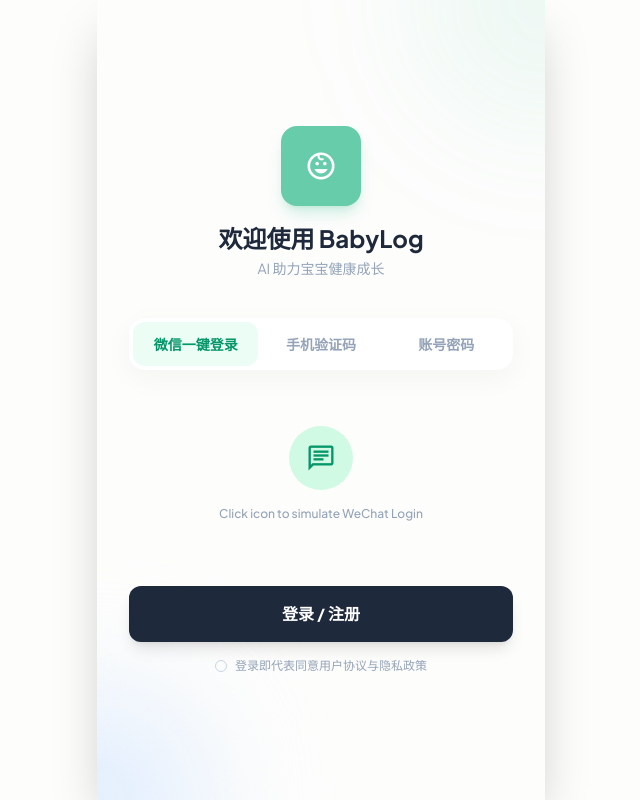
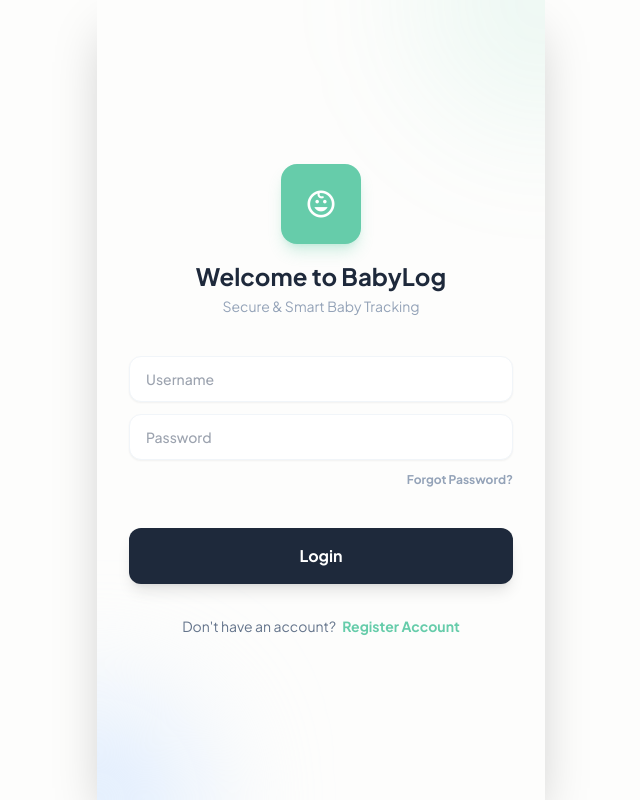
Before and after one commit to ghhykqfqc/baby-daily, a React (Vite) app: page / in a window 1280 px wide. Shown: the whole page, without its empty margins (319-959 px from the left). Built offline with nearby package versions, Linux system fonts and the light colour scheme.

Commit message:
修改登录、注册、忘记密码的找回重置

```diff
--- a/App.tsx
+++ b/App.tsx
@@ -6,11 +6,11 @@
 const LanguageContext = createContext<{
   lang: Language;
   toggleLang: () => void;
-  t: typeof TEXTS['zh'];
+  t: typeof TEXTS['en'];
 }>({
-  lang: 'zh',
+  lang: 'en',
   toggleLang: () => {},
-  t: TEXTS['zh'],
+  t: TEXTS['en'],
 });
 
 const useLanguage = () => useContext(LanguageContext);
@@ -115,11 +115,130 @@
     );
 };
 
+// --- Mock Auth Service ---
+const AuthService = {
+    getKey: () => 'babyLog_users',
+    getTokenKey: () => 'babyLog_token',
+
+    getUsers: () => {
+        const users = localStorage.getItem(AuthService.getKey());
+        return users ? JSON.parse(users) : [];
+    },
+
+    register: (username: string, password: string, answers: any) => {
+        const users = AuthService.getUsers();
+        if (users.find((u: any) => u.username === username)) {
+            throw new Error("Username already exists");
+        }
+        users.push({ username, password, answers });
+        localStorage.setItem(AuthService.getKey(), JSON.stringify(users));
+    },
+
+    login: (username: string, password: string) => {
+        const users = AuthService.getUsers();
+        const user = users.find((u: any) => u.username === username && u.password === password);
+        if (user) {
+            // Mock Token
+            const token = btoa(JSON.stringify({ user: username, exp: Date.now() + 3600000 }));
+            localStorage.setItem(AuthService.getTokenKey(), token);
+            return user;
+        }
+        throw new Error("Invalid credentials");
+    },
+
+    resetPassword: (username: string, answers: any, newPassword: string) => {
+        const users = AuthService.getUsers();
+        const userIdx = users.findIndex((u: any) => u.username === username);
+        if (userIdx === -1) throw new Error("User not found");
+
+        const user = users[userIdx];
+        if (user.answers.q1 !== answers.q1 || user.answers.q2 !== answers.q2 || user.answers.q3 !== answers.q3) {
+            throw new Error("Security answers do not match");
+        }
+
+        users[userIdx].password = newPassword;
+        localStorage.setItem(AuthService.getKey(), JSON.stringify(users));
+    },
+
+    checkAuth: () => {
+        const token = localStorage.getItem(AuthService.getTokenKey());
+        return !!token;
+    },
+
+    logout: () => {
+        localStorage.removeItem(AuthService.getTokenKey());
+    }
+};
+
 // --- Login View ---
 
-const LoginView = ({ onLogin }: { onLogin: () => void }) => {
+const LoginView = ({ onLogin, onToast }: { onLogin: () => void, onToast: (msg: string) => void }) => {
     const { t } = useLanguage();
-    const [method, setMethod] = useState<'wechat' | 'phone' | 'pass'>('wechat');
+    const [mode, setMode] = useState<'LOGIN' | 'REGISTER' | 'FORGOT'>('LOGIN');
+    const [formData, setFormData] = useState({
+        username: '',
+        password: '',
+        q1: '',
+        q2: '',
+        q3: ''
+    });
+
+    const resetForm = () => setFormData({ username: '', password: '', q1: '', q2: '', q3: '' });
+
+    const handleRegister = () => {
+        if(!formData.username || !formData.password || !formData.q1 || !formData.q2 || !formData.q3) {
+            onToast("Please fill all fields");
+            return;
+        }
+        try {
+            AuthService.register(formData.username, formData.password, { q1: formData.q1, q2: formData.q2, q3: formData.q3 });
+            onToast("Registration successful! Please login.");
+            setMode('LOGIN');
+            resetForm();
+        } catch (e: any) {
+            onToast(e.message);
+        }
+    };
+
+    const handleLogin = () => {
+        if(!formData.username || !formData.password) {
+             onToast("Please enter username and password");
+             return;
+        }
+        try {
+            AuthService.login(formData.username, formData.password);
+            onLogin();
+        } catch (e: any) {
+            onToast(e.message);
+        }
+    };
+
+    const handleReset = () => {
+        if(!formData.username || !formData.password || !formData.q1 || !formData.q2 || !formData.q3) {
+            onToast("Please fill all fields");
+            return;
+        }
+        try {
+            AuthService.resetPassword(formData.username, { q1: formData.q1, q2: formData.q2, q3: formData.q3 }, formData.password);
+            onToast("Password reset successful!");
+            setMode('LOGIN');
+            resetForm();
+        } catch (e: any) {
+             onToast(e.message);
+        }
+    }
+
+    const renderInput = (key: keyof typeof formData, placeholder: string, type = "text") => (
+        <div className="bg-white px-4 py-3 rounded-xl border border-slate-100 flex items-center gap-3 mb-3 shadow-sm focus-within:ring-2 focus-within:ring-primary/20 transition-all">
+             <input
+                type={type}
+                value={formData[key]}
+                onChange={e => setFormData({...formData, [key]: e.target.value})}
+                placeholder={placeholder}
+                className="flex-1 outline-none text-sm font-medium bg-transparent"
+             />
+        </div>
+    );
 
     return (
         <div className="min-h-screen bg-background-light flex flex-col items-center justify-center p-6 animate-fade-in relative overflow-hidden">
@@ -132,47 +251,60 @@
                     <div className="size-20 bg-primary rounded-2xl mx-auto mb-4 flex items-center justify-center shadow-lg shadow-primary/30">
                         <Icon name="child_care" className="text-4xl text-white" />
                     </div>
-                    <h1 className="text-2xl font-bold text-slate-800">{t.login.welcome}</h1>
+                    <h1 className="text-2xl font-bold text-slate-800">
+                        {mode === 'LOGIN' ? t.login.welcome : mode === 'REGISTER' ? t.login.registerTitle : t.login.forgotTitle}
+                    </h1>
                     <p className="text-slate-400 text-sm mt-1">{t.login.subtitle}</p>
                  </div>
 
-                 <div className="bg-white rounded-2xl shadow-soft p-1 mb-6 flex">
-                     <button onClick={() => setMethod('wechat')} className={`flex-1 py-3 rounded-xl text-sm font-bold transition-all ${method === 'wechat' ? 'bg-emerald-50 text-emerald-600' : 'text-slate-400'}`}>{t.login.wechat}</button>
-                     <button onClick={() => setMethod('phone')} className={`flex-1 py-3 rounded-xl text-sm font-bold transition-all ${method === 'phone' ? 'bg-blue-50 text-blue-600' : 'text-slate-400'}`}>{t.login.phone}</button>
-                     <button onClick={() => setMethod('pass')} className={`flex-1 py-3 rounded-xl text-sm font-bold transition-all ${method === 'pass' ? 'bg-purple-50 text-purple-600' : 'text-slate-400'}`}>{t.login.pass}</button>
+                 <div className="animate-slide-up">
+                    {renderInput('username', t.login.username)}
+
+                    {(mode === 'REGISTER' || mode === 'FORGOT') && (
+                        <div className="space-y-3 mb-3">
+                            <p className="text-xs font-bold text-primary px-1 uppercase tracking-wider mt-4">Security Questions</p>
+                            <div>
+                                <label className="text-xs text-slate-500 font-bold ml-1">{t.login.q1}</label>
+                                {renderInput('q1', t.login.answerPlaceholder)}
+                            </div>
+                            <div>
+                                <label className="text-xs text-slate-500 font-bold ml-1">{t.login.q2}</label>
+                                {renderInput('q2', t.login.answerPlaceholder)}
+                            </div>
+                            <div>
+                                <label className="text-xs text-slate-500 font-bold ml-1">{t.login.q3}</label>
+                                {renderInput('q3', t.login.answerPlaceholder)}
+                            </div>
+                            <p className="text-xs font-bold text-primary px-1 uppercase tracking-wider mt-4">Account</p>
+                        </div>
+                    )}
+
+                    {renderInput('password', mode === 'FORGOT' ? t.login.newPassword : t.login.password, "password")}
+
+                    {mode === 'LOGIN' && (
+                         <div className="flex justify-end mb-6">
+                             <button onClick={() => { setMode('FORGOT'); resetForm(); }} className="text-xs font-bold text-slate-400 hover:text-primary">{t.login.btnForgot}</button>
+                         </div>
+                    )}
+
+                    <button
+                        onClick={mode === 'LOGIN' ? handleLogin : mode === 'REGISTER' ? handleRegister : handleReset}
+                        className="w-full bg-slate-800 text-white py-4 rounded-xl font-bold shadow-lg active:scale-95 transition-transform mt-4"
+                    >
+                        {mode === 'LOGIN' ? t.login.btnLogin : mode === 'REGISTER' ? t.login.btnRegister : t.login.confirmReset}
+                    </button>
                  </div>
 
-                 <div className="space-y-4 mb-8">
-                     {method === 'wechat' && (
-                         <div className="flex flex-col items-center py-8">
-                             <div className="size-16 bg-emerald-100 rounded-full flex items-center justify-center mb-4 cursor-pointer hover:scale-110 transition-transform" onClick={onLogin}>
-                                 <Icon name="chat" className="text-3xl text-emerald-600" />
-                             </div>
-                             <p className="text-xs text-slate-400 font-medium">Click icon to simulate WeChat Login</p>
-                         </div>
-                     )}
-                     {(method === 'phone' || method === 'pass') && (
-                         <>
-                            <div className="bg-white px-4 py-3 rounded-xl border border-slate-100 flex items-center gap-3">
-                                <Icon name="phone_iphone" className="text-slate-400" />
-                                <input type="text" placeholder={t.login.placeholderPhone} className="flex-1 outline-none text-sm font-medium" />
-                            </div>
-                            <div className="bg-white px-4 py-3 rounded-xl border border-slate-100 flex items-center gap-3">
-                                <Icon name={method === 'phone' ? 'sms' : 'lock'} className="text-slate-400" />
-                                <input type={method === 'pass' ? 'password' : 'text'} placeholder={method === 'phone' ? t.login.placeholderCode : t.login.placeholderPass} className="flex-1 outline-none text-sm font-medium" />
-                                {method === 'phone' && <button className="text-xs font-bold text-primary">Get Code</button>}
-                            </div>
-                         </>
-                     )}
-                 </div>
-
-                 <button onClick={onLogin} className="w-full bg-slate-800 text-white py-4 rounded-xl font-bold shadow-lg active:scale-95 transition-transform">
-                     {t.login.btn}
-                 </button>
-
-                 <div className="mt-4 flex items-center justify-center gap-2 text-xs text-slate-400">
-                     <div className="size-3 rounded-full border border-slate-300"></div>
-                     {t.login.agree}
+                 <div className="mt-8 text-center">
+                    {mode === 'LOGIN' ? (
+                        <p className="text-sm text-slate-500">
+                            {t.login.noAccount} <button onClick={() => { setMode('REGISTER'); resetForm(); }} className="font-bold text-primary ml-1">{t.login.btnRegister}</button>
+                        </p>
+                    ) : (
+                        <button onClick={() => { setMode('LOGIN'); resetForm(); }} className="font-bold text-slate-500 text-sm flex items-center justify-center gap-1 mx-auto hover:text-primary">
+                            <Icon name="arrow_back" className="text-sm" /> {t.login.backToLogin}
+                        </button>
+                    )}
                  </div>
              </div>
         </div>
@@ -277,7 +409,7 @@
                     <p className="font-bold text-lg">{item.volume}ml</p>
                   </div>
                   <div className="flex justify-between items-center mt-1">
-                    <p className="text-slate-400 text-xs font-semibold">{new Date(item.timestamp).toLocaleDateString()} {item.time}</p>
+                    <p className="text-slate-400 text-xs font-semibold">{item.time} - {new Date(item.timestamp).toLocaleDateString()}</p>
                     <span className="bg-slate-100 text-slate-500 text-[10px] px-2 py-0.5 rounded-md font-bold max-w-[120px] truncate">{item.note}</span>
                   </div>
                 </div>
@@ -382,7 +514,7 @@
                 <div className="flex-1">
                     <div className="flex justify-between items-center">
                         <p className="font-bold text-slate-800">{item.type === 'poo' ? t.records.poo : item.type === 'pee' ? t.records.pee : "Mixed"}</p>
-                        <span className="text-xs font-bold text-primary/60 uppercase">{new Date(item.timestamp).toLocaleDateString()} {item.time}</span>
+                        <span className="text-xs font-bold text-primary/60 uppercase">{item.time} - {new Date(item.timestamp).toLocaleDateString()}</span>
                     </div>
                     <div className="flex flex-wrap gap-2 mt-2">
                         <span className="px-2 py-0.5 rounded bg-slate-100 text-slate-400 text-[10px] font-bold uppercase">{item.sub}</span>
@@ -870,12 +1002,18 @@
 
 // --- Main App ---
 export default function App() {
-  const [lang, setLang] = useState<Language>('zh');
+  const [lang, setLang] = useState<Language>('en');
   const [currentView, setCurrentView] = useState<ViewState>('LOGIN'); // Start at Login
   const [appData, setAppData] = useState<AppData>(INITIAL_DATA);
   const [toast, setToast] = useState({ show: false, msg: '' });
   const [editingItem, setEditingItem] = useState<any>(null);
   const [babyName, setBabyName] = useState("Leo");
+
+  useEffect(() => {
+     if(AuthService.checkAuth()) {
+         setCurrentView('HOME');
+     }
+  }, []);
 
   const toggleLang = () => setLang(prev => prev === 'en' ? 'zh' : 'en');
   const showToast = (msg: string) => setToast({ show: true, msg });
@@ -921,11 +1059,16 @@
       if(currentView === 'ADD_GROWTH') setCurrentView('GROWTH_LOG');
   }
 
+  const handleLogout = () => {
+      AuthService.logout();
+      setCurrentView('LOGIN');
+  }
+
   const value = { lang, toggleLang, t: TEXTS[lang] };
 
   const renderView = () => {
     switch(currentView) {
-        case 'LOGIN': return <LoginView onLogin={() => setCurrentView('HOME')} />
+        case 'LOGIN': return <LoginView onLogin={() => setCurrentView('HOME')} onToast={showToast} />
         case 'ADD_FEEDING': return <AddFeedingView onBack={handleCancel} onSave={(item: any) => handleSave('feedings', item)} initialData={editingItem} />;
         case 'ADD_DIAPER': return <AddDiaperView onBack={handleCancel} onSave={(item: any) => handleSave('diapers', item)} initialData={editingItem} />;
         case 'ADD_SLEEP': return <AddSleepView onBack={handleCancel} onSave={(item: any) => handleSave('sleeps', item)} initialData={editingItem} />;
@@ -933,7 +1076,7 @@
         case 'DIAPER_LOG': return <DiaperView onNavigate={setCurrentView} data={appData} onDelete={handleDelete} onToast={showToast} onEdit={handleEdit} />;
         case 'SLEEP_LOG': return <SleepView onNavigate={setCurrentView} data={appData} onDelete={handleDelete} onToast={showToast} onEdit={handleEdit} />;
         case 'GROWTH_LOG': return <GrowthView onNavigate={setCurrentView} data={appData} onDelete={handleDelete} onToast={showToast} onEdit={handleEdit} />;
-        case 'PROFILE': return <ProfileView onToast={showToast} onLogout={() => setCurrentView('LOGIN')} babyName={babyName} setBabyName={setBabyName} data={appData} />;
+        case 'PROFILE': return <ProfileView onToast={showToast} onLogout={handleLogout} babyName={babyName} setBabyName={setBabyName} data={appData} />;
         case 'HOME': default: return <HomeView onNavigate={setCurrentView} data={appData} onDelete={handleDelete} onToast={showToast} onEdit={handleEdit} babyName={babyName} />;
     }
   }
--- a/constants.ts
+++ b/constants.ts
@@ -96,15 +96,23 @@
     },
     login: {
       welcome: "Welcome to BabyLog",
-      subtitle: "Track your baby's growth with AI",
-      wechat: "WeChat",
-      phone: "Phone",
-      pass: "Password",
-      btn: "Login / Register",
-      placeholderPhone: "Enter Phone Number",
-      placeholderCode: "Enter Verification Code",
-      placeholderPass: "Enter Password",
-      agree: "I agree to Terms & Privacy Policy"
+      subtitle: "Secure & Smart Baby Tracking",
+      username: "Username",
+      password: "Password",
+      btnLogin: "Login",
+      btnRegister: "Register Account",
+      btnForgot: "Forgot Password?",
+      registerTitle: "Create Account",
+      forgotTitle: "Reset Password",
+      newPassword: "New Password",
+      confirmReset: "Reset Password",
+      backToLogin: "Back to Login",
+      haveAccount: "Already have an account?",
+      noAccount: "Don't have an account?",
+      q1: "Baby's Zodiac Sign",
+      q2: "Mom's Favorite Song",
+      q3: "Mom's Favorite Dish",
+      answerPlaceholder: "Enter your answer"
     },
     details: {
       enfamil: "Enfamil A+",
@@ -128,7 +136,7 @@
     notifyMe: "提醒我",
     adjustSchedule: "调整计划",
     tabs: {
-      feeding: "喂奶",
+      feeding: "喂养",
       diaper: "尿布",
       sleep: "睡眠",
       growth: "生长",
@@ -157,11 +165,11 @@
       height: "身高"
     },
     addRecord: {
-      title: "添加喂奶",
-      editTitle: "编辑喂奶记录",
+      title: "添加喂养",
+      editTitle: "编辑喂养记录",
       cancel: "取消",
       save: "保存记录",
-      milkType: "喂奶类型",
+      milkType: "喂养类型",
       volume: "奶量",
       volumeSub: "调整摄入量",
       time: "时间",
@@ -212,15 +220,23 @@
     },
     login: {
       welcome: "欢迎使用 BabyLog",
-      subtitle: "AI 助力宝宝健康成长",
-      wechat: "微信一键登录",
-      phone: "手机验证码",
-      pass: "账号密码",
-      btn: "登录 / 注册",
-      placeholderPhone: "请输入手机号",
-      placeholderCode: "请输入验证码",
-      placeholderPass: "请输入密码",
-      agree: "登录即代表同意用户协议与隐私政策"
+      subtitle: "安全、智能的宝宝成长记录",
+      username: "用户名",
+      password: "密码",
+      btnLogin: "登录",
+      btnRegister: "注册新账号",
+      btnForgot: "忘记密码?",
+      registerTitle: "创建账号",
+      forgotTitle: "重置密码",
+      newPassword: "新密码",
+      confirmReset: "确认重置",
+      backToLogin: "返回登录",
+      haveAccount: "已有账号?",
+      noAccount: "还没有账号?",
+      q1: "宝宝的生肖",
+      q2: "宝妈最喜欢的一首歌",
+      q3: "宝妈最喜欢的一道菜",
+      answerPlaceholder: "请输入答案"
     },
     details: {
       enfamil: "美赞臣 A+",
--- a/index.html
+++ b/index.html
@@ -73,6 +73,5 @@
 </head>
   <body class="bg-background-light text-slate-800">
     <div id="root"></div>
-    <script type="module" src="/index.tsx"></script>
   </body>
 </html>
--- a/package.json
+++ b/package.json
@@ -4,7 +4,7 @@
   "version": "0.0.0",
   "type": "module",
   "scripts": {
-    "dev": "vite --open",
+    "dev": "vite",
     "build": "vite build",
     "preview": "vite preview"
   },
```
Also changed, not shown: types.ts (+16 -8 lines), 1 other file (tests, documents, lock files or other folders).
